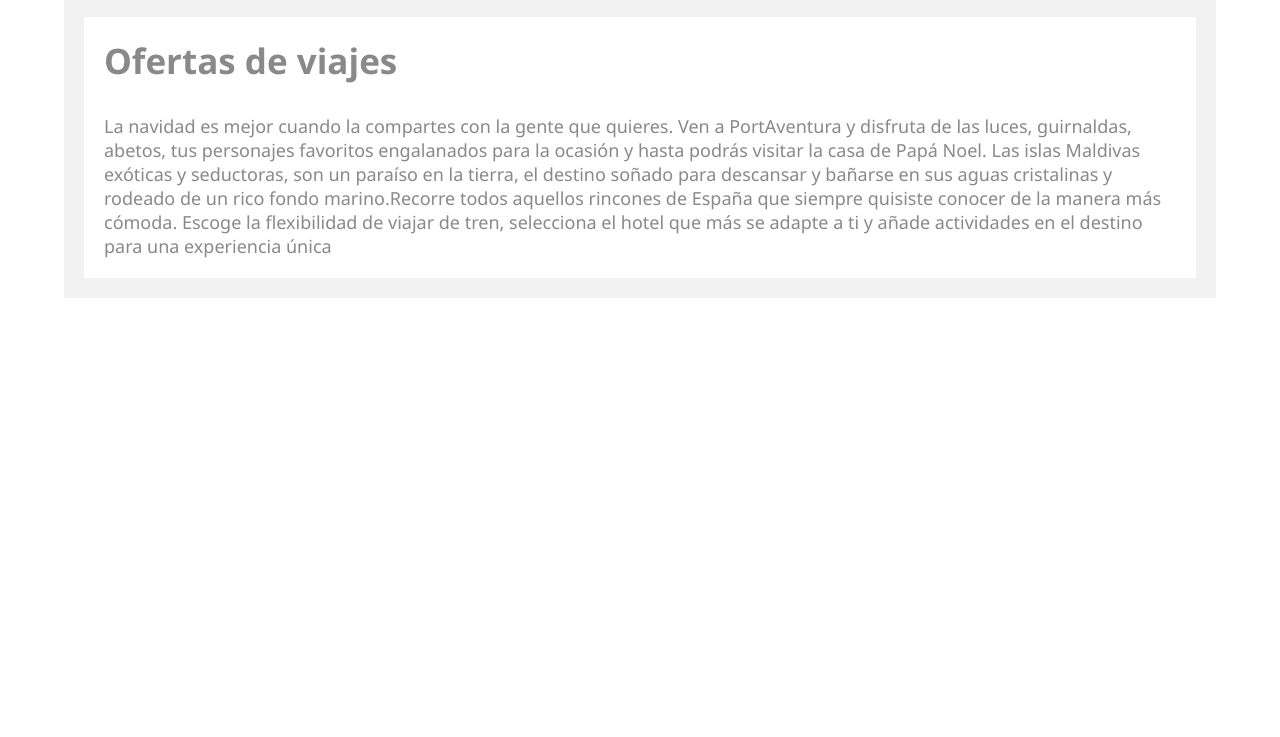
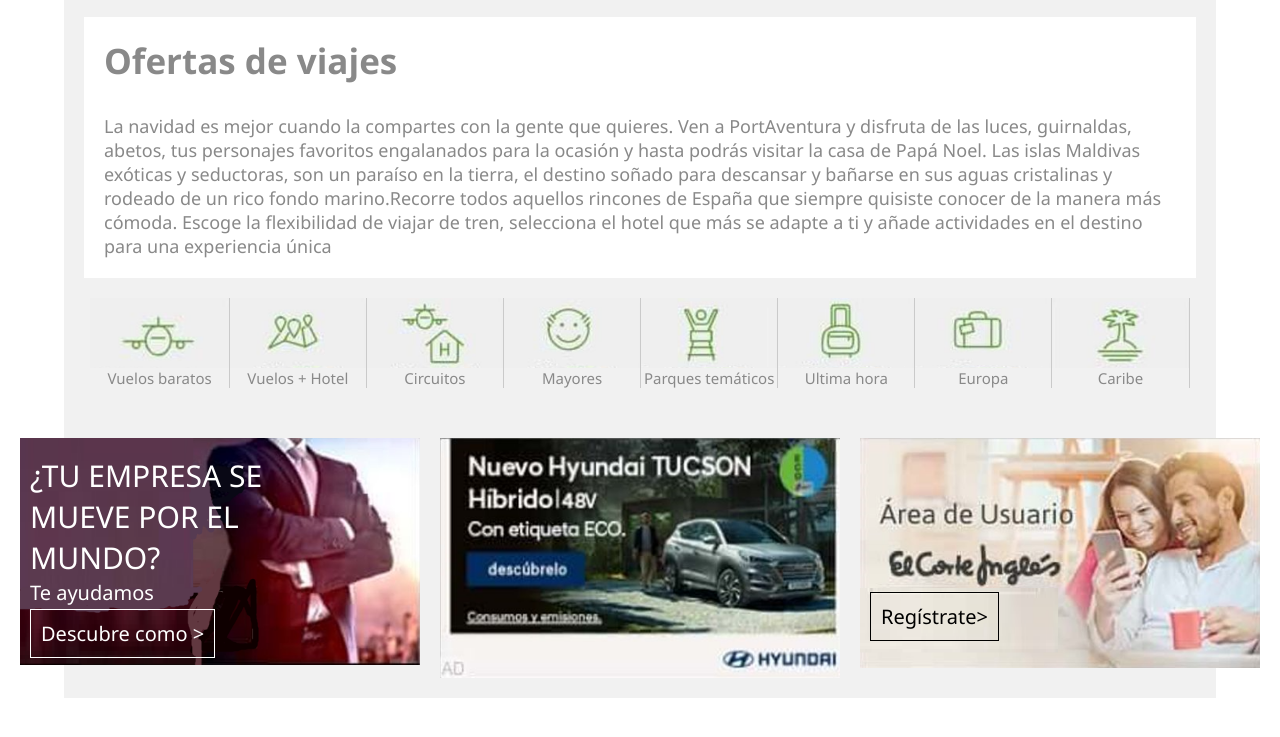
Before and after one commit to PedroFdezMacarron/eci, a plain HTML site: page index.html in a window 1280 px wide. Shown: the part 4802-5539 px from the top of the page. Before the commit the page ends 5100 px from the top, so only its background shows below. Drawn offline with Linux system fonts and the light colour scheme.

Commit message:
pie de página

```diff
--- a/index.html
+++ b/index.html
@@ -361,6 +361,55 @@
                 La navidad es mejor cuando la compartes con la gente que quieres. Ven a PortAventura y disfruta de las luces, guirnaldas, abetos, tus personajes favoritos engalanados para la ocasión y hasta podrás visitar la casa de Papá Noel. Las islas Maldivas exóticas y seductoras, son un paraíso en la tierra, el destino soñado para descansar y bañarse en sus aguas cristalinas y rodeado de un rico fondo marino.Recorre todos aquellos rincones de España que siempre quisiste conocer de la manera más cómoda. Escoge la flexibilidad de viajar de tren, selecciona el hotel que más se adapte a ti y añade actividades en el destino para una experiencia única
             </div>
           </div>
+          <div class="pie1">
+            <div class="pie1__item">
+              <img class="pie1__item--img" src="./images/vuelos_baratos.png">
+              <p class="pie1__item--txt">Vuelos baratos</p>
+            </div>
+            <div class="pie1__item">
+              <img class="pie1__item--img" src="./images/circuitos.png">
+              <p class="pie1__item--txt">Vuelos + Hotel</p>
+            </div>
+            <div class="pie1__item">
+              <img class="pie1__item--img" src="./images/vuelo_hotel.png">
+              <p class="pie1__item--txt">Circuitos</p>
+            </div>
+
+            <div class="pie1__item">
+              <img class="pie1__item--img" src="./images/mayores.png">
+              <p class="pie1__item--txt">Mayores</p>
+            </div>
+            <div class="pie1__item">
+              <img class="pie1__item--img" src="./images/parques.png">
+              <p class="pie1__item--txt">Parques temáticos</p>
+            </div>
+            <div class="pie1__item">
+              <img class="pie1__item--img" src="./images/ultima hora.png">
+              <p class="pie1__item--txt">Ultima hora</p>
+            </div>
+            <div class="pie1__item">
+              <img class="pie1__item--img" src="./images/europa.png">
+              <p class="pie1__item--txt">Europa</p>
+            </div>
+            <div class="pie1__item">
+              <img class="pie1__item--img" src="./images/caribe.png">
+              <p class="pie1__item--txt">Caribe</p>
+            </div>
+
+          </div>
+          <div class="pie2">
+            <div class="pie2__ficha1">
+              <img class="pie2__ficha1--img" src="./images/fondo1.png">
+              <div class="pie2__ficha1--tit">¿TU EMPRESA SE MUEVE POR EL MUNDO?</div>
+              <div class="pie2__ficha1--sub">Te ayudamos              </div>
+              <a href="#" class="pie2__ficha1--boton">Descubre como ></a>
+            </div>
+            <img class="pie2__ficha1--img" src="./images/fondo2.png">
+            <div class="pie2__ficha1">
+              <img class="pie2__ficha1--img" src="./images/fondo3.png">
+              <a href="#" class="pie2__ficha1--boton pie2__ficha1--negro">Regístrate></a>
+            </div>
+          </div>
       </div>
     </div>
   </body>
--- a/styles/blocks/_block1.scss
+++ b/styles/blocks/_block1.scss
@@ -235,3 +235,79 @@
     }
 
 }
+
+.pie1{
+    width: 100%;
+    display: flex;
+    justify-content: center;
+
+    &__item{
+        display: flex;
+        flex-direction: column;
+        align-items: center;
+        border-right: 1px solid rgb(202, 202, 202);
+        &--img{
+            height: 70px;
+
+        }
+        &--txt{
+            color: $fn-color-gris;
+            font-size: 15px;
+            font-weight: 500;
+
+        }
+    }
+}
+
+.pie2{
+    margin-top: 30px;
+    display: flex;
+    justify-content: center;
+    gap:20px;
+    width: 100%;
+
+
+    &__ficha1{
+        width: 400px;
+        max-height: 240px;
+        &--img{
+            width: 400px;
+        }
+        &--tit{
+            color: $bg_blanco;
+            font-size: 30px;
+            font-weight: 400;
+            width: 300px;
+            position: relative;
+            top: -215px;
+            left: 10px;
+        }
+        &--sub{
+            color: $bg_blanco;
+            position: relative;
+            top: -214px;
+            left: 10px;
+            font-size: 20px;
+            font-weight: 500;
+        }
+        &--boton{
+            padding: 10px;
+            color: $bg_blanco;
+            width: 200px;
+            font-size: 20px;
+            font-weight: 500;
+            position: relative;
+            top: -200px;
+            left: 10px;
+            border: 1px solid white;
+        }
+        &--negro{
+            color: black;
+            border: 1px solid black;
+            position: relative;
+            top:-70px;
+        }
+
+
+    }
+}
```
Also changed, not shown: images/fondo1.png (added), images/fondo2.png (added), images/fondo3.png (added), styles/style.css, 1 other file.
